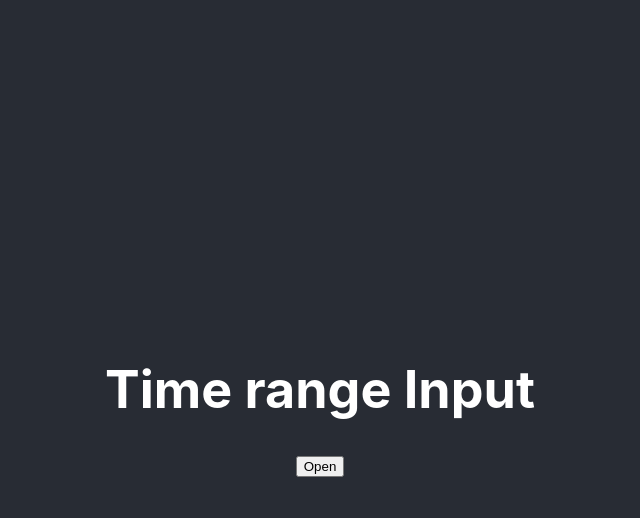
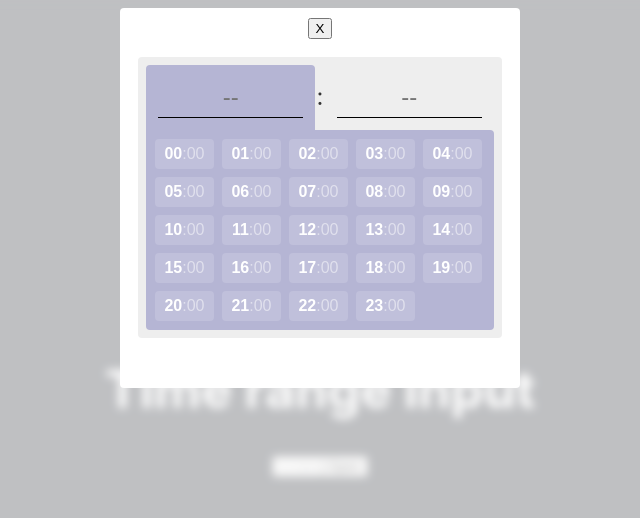
Before and after one commit to A-A-Z/react-time-range, a React (Create React App) app: page / in a window 1280 px wide. Shown: the top 518 px of the page, without its empty margins (320-960 px from the left). Built offline with nearby package versions, Linux system fonts and the light colour scheme.

Commit message:
Adding some basic styles

```diff
--- a/package.json
+++ b/package.json
@@ -6,6 +6,7 @@
     "@testing-library/jest-dom": "^5.11.6",
     "@testing-library/react": "^11.2.2",
     "@testing-library/user-event": "^12.2.2",
+    "classnames": "^2.2.6",
     "node-sass": "^4.14.1",
     "react": "^17.0.1",
     "react-dom": "^17.0.1",
--- /dev/null
+++ b/src/TimeRange/component/TimeForm.jsx
@@ -0,0 +1,116 @@
+import React, { useState, useEffect, useRef } from 'react';
+import PropTypes from 'prop-types';
+import classNames from 'classnames';
+
+const TimeForm = ({ setTimeValue }) => {
+  const [ activeTab, setActivetab ] = useState('hh');
+  const [ hhValue, setHhValue ] = useState('');
+  const [ mmValue, setMmValue ] = useState('');
+  const inputHhEl = useRef(null);
+  const inputMmEl = useRef(null);
+
+  useEffect(() => {
+    inputHhEl.current.focus(inputHhEl);
+  }, []);
+
+  useEffect(() => {
+    setTimeValue(`${hhValue}:${mmValue}`);
+  }, [hhValue, mmValue, setTimeValue]);
+
+  const onHhChange = ({ target: { value } }) => {
+    setHhValue(value);
+  }
+
+  const onMmChange = ({ target: { value } }) => {
+    setMmValue(value);
+  }
+
+  const onHhBtnClick = ({ target: { value } }) => {
+    console.log('click');
+    setHhValue(value);
+    inputMmEl.current.focus();
+  }
+
+  const onMmBtnClick = ({ target: { value } }) => {
+    setMmValue(value);
+  }
+
+  const hhValueBtns = [];
+  for (let hr = 0; hr <= 23; hr++) {
+    // TODO handle black listed times
+    let zeroPadHr = (hr < 10) ? `0${hr}` : `${hr}`;
+    hhValueBtns.push(
+      <li className="time-form__time-item">
+        <button
+          key={`hh-val-btn-${zeroPadHr}`}
+          type="button"
+          className="time-form__value-btn"
+          value={zeroPadHr}
+          onClick={onHhBtnClick}
+        ><strong>{zeroPadHr}</strong>:{mmValue || '00'}</button>
+      </li>
+    );
+  }
+
+  const mmValueBtns = [];
+  for (let min = 0; min <= 45; min += 15) {
+    let zeroPadMin = (min < 10) ? `0${min}` : `${min}`;
+    mmValueBtns.push(
+      <li className="time-form__time-item">
+        <button
+          key={`hh-val-btn-${zeroPadMin}`}
+          type="button"
+          className="time-form__value-btn"
+          value={zeroPadMin}
+          onClick={onMmBtnClick}
+        >{hhValue || '00'}:<strong>{zeroPadMin}</strong></button>
+      </li>
+    );
+  }
+
+  const tabClasses = tabType => classNames('time-form__tab', { 'time-form__tab--active': (tabType === activeTab ) })
+
+  return (
+    <section className="time-form">
+      <ul role="tablist" className="time-form__tabs" aria-label="Time Form">
+        <li className={tabClasses('hh')}>
+          <input
+            type="text"
+            className="time-form__input"
+            value={hhValue}
+            ref={inputHhEl}
+            placeholder="--"
+            onChange={onHhChange}
+            onFocus={() => setActivetab('hh')}
+          />
+        </li>
+        <li className="time-form__semi">:</li>
+        <li className={tabClasses('mm')}>
+          <input
+            type="text"
+            className="time-form__input"
+            value={mmValue}
+            ref={inputMmEl}
+            placeholder="--"
+            onChange={onMmChange}
+            onFocus={() => setActivetab('mm')}
+          />
+        </li>
+      </ul>
+
+      <div className={classNames('time-form__panel', { 'time-form__panel--active': (activeTab === 'hh') })}>
+        <ul className="time-form__times-list">{hhValueBtns}</ul>
+      </div>
+
+      <div className={classNames('time-form__panel', { 'time-form__panel--active': (activeTab === 'mm') })}>
+      <ul className="time-form__times-list">{mmValueBtns}</ul>
+      </div>
+
+    </section>
+  );
+}
+TimeForm.prototype = {
+  setTimeValue: PropTypes.func.isRequired
+}
+
+export default TimeForm;
--- a/src/TimeRange/component/TimeRangeComponent.jsx
+++ b/src/TimeRange/component/TimeRangeComponent.jsx
@@ -4,16 +4,25 @@ import '../styles/app.scss'
 import TimeRangeModel from './TimeRangeModel';
 
 const TimeRange = () => {
-  const [ isModelOpen, setIsModelOpen ] = useState(false);
+  const [ isModelOpen, setIsModelOpen ] = useState(true);
+  const [ startTime, setStartTime ] = useState('--:--');
+  const [ endTime, setEndTime ] = useState('--:--');
 
   const toggleModel = () => {
     setIsModelOpen(!isModelOpen);
   }
 
+
+
   return (
     <>
-      <button onClick={toggleModel}>Open</button>
-      <TimeRangeModel isOpen={isModelOpen} onClose={toggleModel} />
+      <button onClick={toggleModel}>{startTime} - {endTime} | Open</button>
+      <TimeRangeModel
+        setStartTime={setStartTime}
+        setEndTime={setEndTime}
+        isOpen={isModelOpen}
+        onClose={toggleModel}
+      />
     </>
   );
 }
--- a/src/TimeRange/component/TimeRangeModel.jsx
+++ b/src/TimeRange/component/TimeRangeModel.jsx
@@ -1,7 +1,8 @@
 import React from 'react';
 import PropTypes from 'prop-types';
+import TimeForm from './TimeForm';
 
-const TimeRangeModel = ({ isOpen, onClose }) => {
+const TimeRangeModel = ({ isOpen, setStartTime, onClose }) => {
 
   if (!isOpen) {
     return null;
@@ -12,13 +13,17 @@ const TimeRangeModel = ({ isOpen, onClose }) => {
 
       <div className="time-range-model__container">
         <button onClick={onClose}>X</button>
-        Model
+
+        <TimeForm setTimeValue={setStartTime} />
+
       </div>
     </div>
   );
 }
 TimeRangeModel.prototype = {
   isOpen: PropTypes.bool.isRequired,
+  setStartTime: PropTypes.func.isRequired,
+  setEndTime: PropTypes.func.isRequired,
   onClose: PropTypes.func.isRequired
 };
 
--- /dev/null
+++ b/src/TimeRange/styles/_time-form.scss
@@ -0,0 +1,108 @@
+
+.time-form {
+  $form-bg-colour: #eee;
+  $active-colour: #b5b5d4;
+
+  background-color: $form-bg-colour;
+  border-radius: 4px;
+  padding: 8px;
+  margin: 18px;
+
+  &__tabs {
+    align-items: baseline;
+    display: flex;
+    list-style-type: none;
+    margin: 0;
+    padding: 0;
+    width: 100%;
+  }
+
+  &__input {
+    background-color: transparent;
+    border: 1px solid #000;
+    border-radius: 0;
+    border-width: 0 0 1px 0;
+    font-size: 1.5rem;
+    height: 40px;
+    margin: 0;
+    padding: 0;
+    text-align: center;
+    width: 100%;
+
+    outline: 0;
+  }
+
+  &__semi {
+    font-size: 1.5rem;
+    width: 20px;
+  }
+
+  &__tab {
+    border-radius: 4px 4px 0 0;
+    padding: 12px;
+    // width: 50%;
+
+    &--active {
+      background-color: $active-colour;
+
+      .time-form__input {
+        color: #fff;
+      }
+    }
+
+    // &+ .time-form__tab {
+    //   // border: 2px solid #f00;
+
+    //   &:before {
+    //     content: ":";
+    //     display: block;
+    //   }
+    // }
+  }
+
+  &__panel {
+    border-radius: 0 4px 4px 4px;
+    display: none;
+    padding: 5px;
+
+    &--active {
+      background-color: $active-colour;
+      display: block;
+    }
+
+    &+ .time-form__panel {
+      border-radius: 4px 0 4px 4px;
+    }
+  }
+
+  &__times-list {
+    display: flex;
+    flex-wrap: wrap;
+    list-style-type: none;
+    margin: 0;
+    padding: 0;
+  }
+
+  &__time-item {
+    display: flex;
+    margin: 4px;
+  }
+
+  &__value-btn {
+    $txt-colour: #fff;
+
+    border: 0;
+    border-radius: 4px;
+    background-color: rgba(255, 255, 255, 0.15);
+    color: rgba($txt-colour, 0.5);
+    cursor: pointer;
+    font-size: 1rem;
+    margin: 0;
+    padding: 6px;
+    width: 59px;
+
+    strong {
+      color: $txt-colour;
+    }
+  }
+}
--- a/src/TimeRange/styles/_time-range-model.scss
+++ b/src/TimeRange/styles/_time-range-model.scss
@@ -1,6 +1,6 @@
 
 .time-range-model {
-  align-items: center; // TODO: align top on mobile
+  align-items: top;
   backdrop-filter: blur(5px);
   background-color: rgba(255, 255, 255, 0.7);
   bottom: 0;
@@ -20,6 +20,7 @@
     box-shadow: rgba(50, 50, 100, 0.3), 4px 6px 3px;
     color: #333;
     margin: 8px;
+    max-height: 380px;
     max-width: 400px;
     width: 100%;
   }
--- a/src/TimeRange/styles/app.scss
+++ b/src/TimeRange/styles/app.scss
@@ -1,3 +1,4 @@
 
+@import "./time-form";
 @import "./time-range-model";
 @import "./time-range";
```
Also changed, not shown: 2 other files (tests, documents, lock files or other folders).
